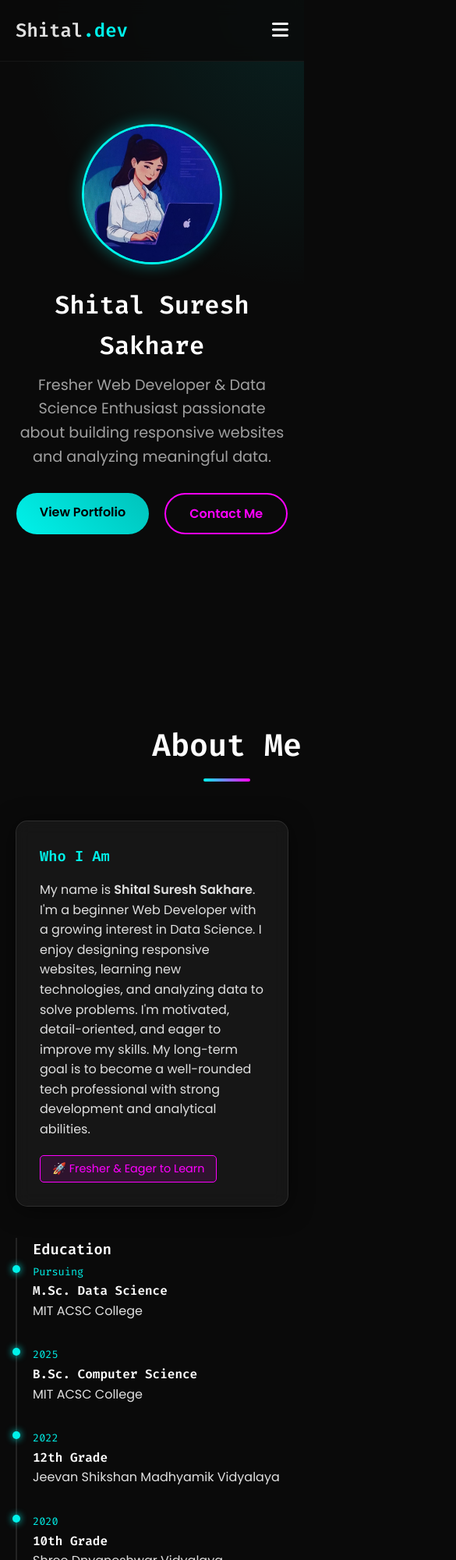
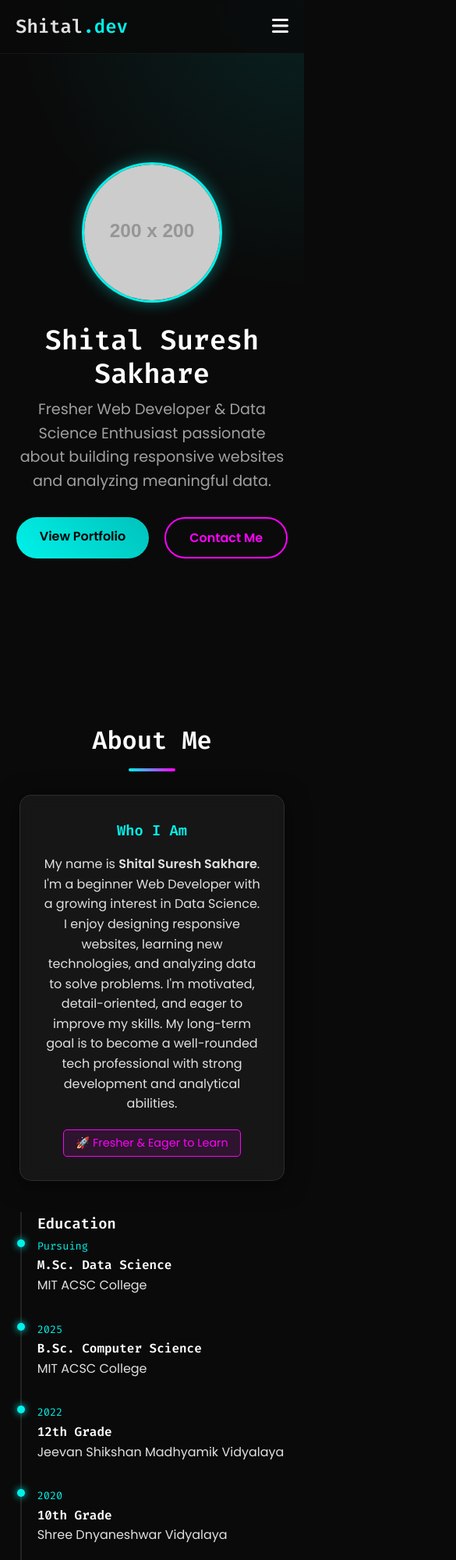
Before and after one commit to Shital707/shital.github.io, a plain HTML site: page index.html in a window 390 px wide. Shown: the top 2000 px of the page at 78% size, 585 px wide, since content can reach past the window. Drawn offline with Linux system fonts and the light colour scheme; placeholder pictures from the web are drawn by us.

Commit message:
Add files via upload

```diff
--- a/index.html
+++ b/index.html
@@ -28,7 +28,7 @@
     <section id="home" class="hero">
         <div class="hero-content">
             <div class="profile-container">
-                <img src="pf.jpg" alt="Shital Suresh Sakhare" class="profile-pic">
+                <img src="https://via.placeholder.com/200x200.png?text=Shital+Sakhare" alt="Shital Suresh Sakhare" class="profile-pic">
             </div>
             <h1>Shital Suresh Sakhare</h1>
             <p class="tagline">Fresher Web Developer & Data Science Enthusiast passionate about building responsive websites and analyzing meaningful data.</p>
@@ -36,9 +36,6 @@
                 <a href="#portfolio" class="btn primary">View Portfolio</a>
                 <a href="#contact" class="btn secondary">Contact Me</a>
             </div>
-        </div>
-        <div class="background-elements">
-            <div class="glow-circle"></div>
         </div>
     </section>
 
@@ -169,9 +166,6 @@
             </div>
 
         </div>
-        <div class="center-btn">
-            <a href="#" class="btn primary">View More Projects</a>
-        </div>
     </section>
 
     <section id="contact" class="section">
--- a/style.css
+++ b/style.css
@@ -48,14 +48,14 @@ a {
     padding: 80px 0;
 }
 
+/* FIXED: Section Title Centering */
 .section-title {
     text-align: center;
     font-size: 2.5rem;
-    margin-bottom: 50px;
+    margin: 0 auto 50px auto; /* Centers the box */
     position: relative;
-    display: inline-block;
-    left: 50%;
-    transform: translateX(-50%);
+    width: fit-content; /* Shrinks box to text width */
+    display: block;
 }
 
 .section-title::after {
@@ -64,7 +64,7 @@ a {
     width: 60px;
     height: 4px;
     background: linear-gradient(to right, var(--accent-primary), var(--accent-secondary));
-    margin: 10px auto 0;
+    margin: 10px auto 0; /* Centers the underline */
     border-radius: 2px;
 }
 
@@ -129,12 +129,13 @@ a {
 
 /* Hero Section */
 .hero {
-    height: 100vh;
+    min-height: 100vh; /* Changed from height to min-height for mobile safety */
     display: flex;
     justify-content: center;
     align-items: center;
     text-align: center;
     position: relative;
+    padding-top: 80px; /* Space for navbar */
     background: radial-gradient(circle at top right, rgba(0, 242, 234, 0.1), transparent 40%);
 }
 
@@ -151,6 +152,7 @@ a {
 .hero h1 {
     font-size: 3rem;
     margin-bottom: 10px;
+    line-height: 1.2;
 }
 
 .tagline {
@@ -164,6 +166,7 @@ a {
     display: flex;
     gap: 20px;
     justify-content: center;
+    flex-wrap: wrap; /* Allows buttons to stack on small phones */
 }
 
 .btn {
@@ -173,6 +176,7 @@ a {
     cursor: pointer;
     transition: var(--transition);
     border: none;
+    display: inline-block;
 }
 
 .btn.primary {
@@ -195,12 +199,17 @@ a {
     color: #fff;
 }
 
-/* About Section */
+/* FIXED: About Section - Stacked Layout */
 .about-container {
     display: grid;
-    grid-template-columns: 1fr 1fr;
+    grid-template-columns: 1fr; /* Single column */
     gap: 40px;
-    align-items: start;
+    max-width: 800px;
+    margin: 0 auto;
+}
+
+.bio-card {
+    text-align: center; /* Center text inside bio */
 }
 
 .bio-card h3 {
@@ -221,21 +230,24 @@ a {
 
 .timeline {
     border-left: 2px solid rgba(255,255,255,0.1);
-    padding-left: 20px;
+    padding-left: 30px;
+    max-width: 600px;
+    margin: 0 auto; /* Center the timeline */
 }
 
 .timeline-item {
     position: relative;
     margin-bottom: 30px;
+    text-align: left;
 }
 
 .timeline-item::before {
     content: '';
     position: absolute;
-    left: -26px;
+    left: -36px;
     top: 5px;
-    width: 10px;
-    height: 10px;
+    width: 12px;
+    height: 12px;
     background: var(--accent-primary);
     border-radius: 50%;
     box-shadow: 0 0 10px var(--accent-primary);
@@ -250,7 +262,7 @@ a {
 /* Skills Section */
 .skills-grid {
     display: grid;
-    grid-template-columns: repeat(auto-fit, minmax(120px, 1fr));
+    grid-template-columns: repeat(auto-fit, minmax(110px, 1fr));
     gap: 20px;
     text-align: center;
 }
@@ -306,14 +318,9 @@ a {
 /* Portfolio */
 .portfolio-grid {
     display: grid;
-    grid-template-columns: repeat(auto-fit, minmax(350px, 1fr));
+    grid-template-columns: repeat(auto-fit, minmax(300px, 1fr));
     gap: 30px;
     margin-bottom: 40px;
-}
-
-.project-card {
-    position: relative;
-    overflow: hidden;
 }
 
 .tech-stack {
@@ -327,6 +334,8 @@ a {
     border-radius: 4px;
     margin-right: 5px;
     color: var(--accent-primary);
+    display: inline-block;
+    margin-bottom: 5px;
 }
 
 .center-btn {
@@ -336,7 +345,7 @@ a {
 /* Contact */
 .contact-container {
     display: grid;
-    grid-template-columns: 1fr 1fr;
+    grid-template-columns: repeat(auto-fit, minmax(300px, 1fr)); /* Responsive */
     gap: 40px;
 }
 
@@ -347,7 +356,7 @@ a {
 }
 
 .info-item i {
-    width: 40px;
+    min-width: 40px;
     height: 40px;
     background: rgba(255,255,255,0.05);
     display: flex;
@@ -385,23 +394,24 @@ footer {
     color: var(--text-muted);
 }
 
-/* Responsive Mobile Styles */
+/* Responsive Styles */
 @media (max-width: 768px) {
     .navbar {
-        padding: 20px;
+        padding: 15px 20px;
     }
 
     .nav-links {
         display: none;
         flex-direction: column;
         position: absolute;
-        top: 70px;
+        top: 60px;
         right: 0;
         width: 100%;
-        background: #0a0a0a;
+        background: rgba(10, 10, 10, 0.95);
         padding: 20px;
         text-align: center;
         border-bottom: 1px solid rgba(255,255,255,0.1);
+        backdrop-filter: blur(10px);
     }
 
     .nav-links.active {
@@ -414,14 +424,34 @@ footer {
     }
 
     .hero h1 {
-        font-size: 2rem;
-    }
-
-    .about-container, .contact-container {
-        grid-template-columns: 1fr;
+        font-size: 2.2rem;
     }
 
     .hero-content {
         padding: 0 20px;
     }
+
+    .section-title {
+        font-size: 2rem;
+        margin-bottom: 30px;
+    }
+
+    .container {
+        padding: 0 25px; /* Safe padding for phones */
+    }
+
+    /* Ensure Timeline looks good on phone */
+    .timeline {
+        padding-left: 20px;
+    }
+
+    .timeline-item::before {
+        left: -26px;
+        width: 10px;
+        height: 10px;
+    }
+
+    .contact-container {
+        grid-template-columns: 1fr;
+    }
 }
```
